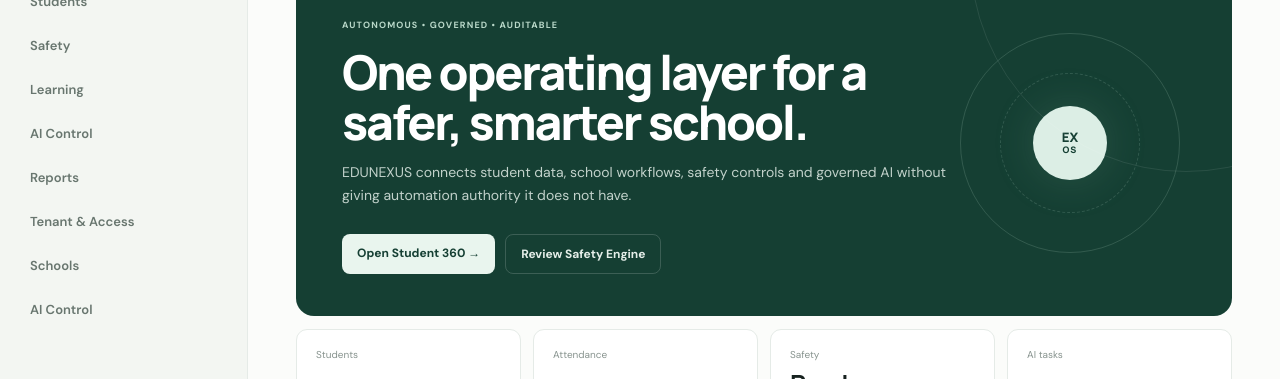
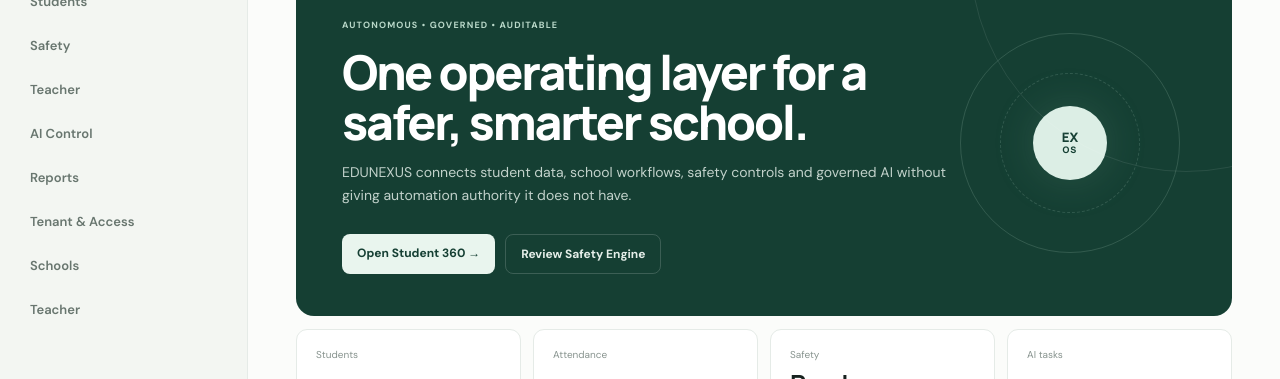
Before and after one commit to Yudi8377/EDUNEXUS, a Next.js app in the folder apps/web/: page / in a window 1280 px wide. Shown: the part 161-540 px from the top of the page. Built offline with nearby package versions, Linux system fonts and the light colour scheme.

Commit message:
feat(web): expose teacher command center navigation

```diff
--- a/apps/web/app/page.tsx
+++ b/apps/web/app/page.tsx
@@ -5,7 +5,7 @@ export default function HomePage() {
     <main className="shell">
       <aside className="rail">
         <div className="brand"><div className="brand-mark">E</div><div><strong>EDUNEXUS</strong><span>Education OS</span></div></div>
-        <nav className="nav"><Link className="nav-active" href="/">Overview</Link><Link href="/students">Students</Link><Link href="/safety">Safety</Link><Link href="/">Learning</Link><Link href="/">AI Control</Link><Link href="/">Reports</Link><a href="/tenant">Tenant & Access</a><a href="/schools">Schools</a><a href="/ai-control">AI Control</a></nav>
+        <nav className="nav"><Link className="nav-active" href="/">Overview</Link><Link href="/students">Students</Link><Link href="/safety">Safety</Link><Link href="/teacher">Teacher</Link><Link href="/ai-control">AI Control</Link><Link href="/reports">Reports</Link><a href="/tenant">Tenant & Access</a><a href="/schools">Schools</a><a href="/teacher">Teacher</a></nav>
         <div className="rail-footer">● Foundation online<small>D+7 vertical slice</small></div>
       </aside>
       <section className="workspace">
```
